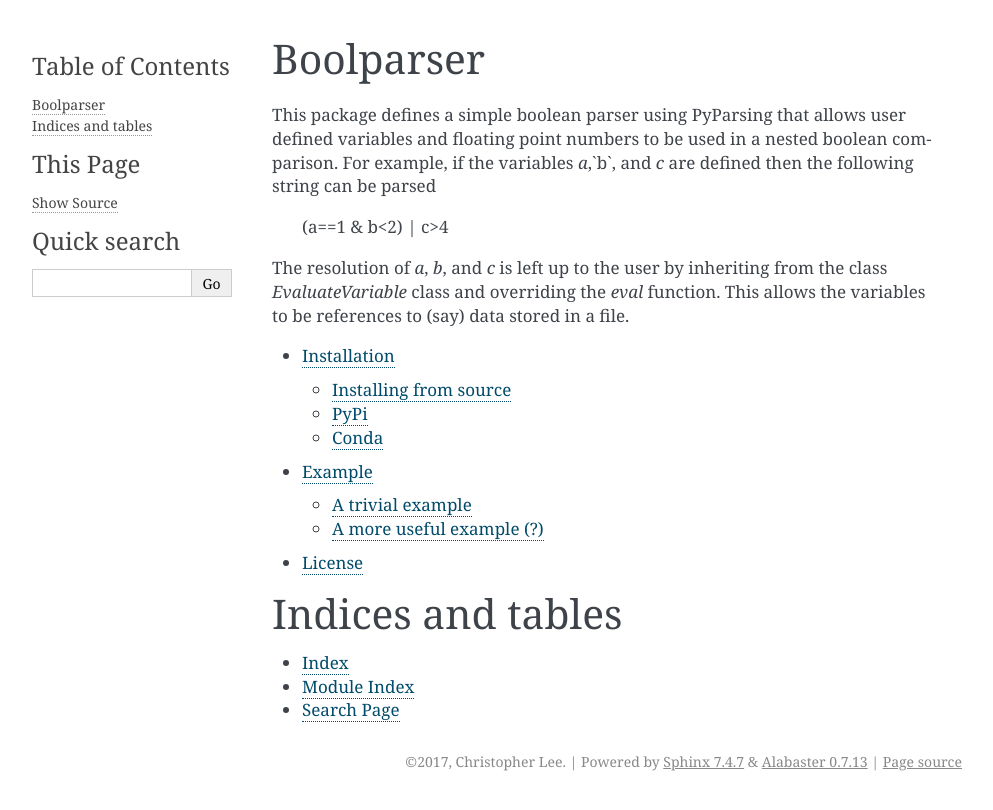
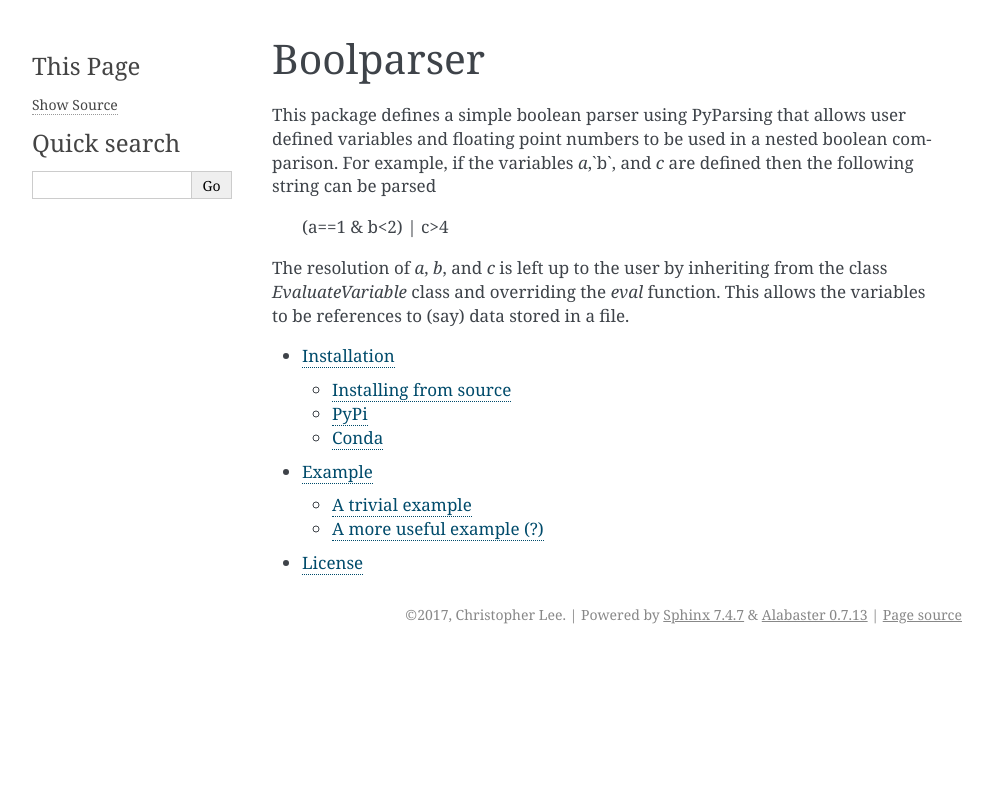
Before and after one commit to eelsirhc/boolparser, a Sphinx documentation site: the page built from doc/index.rst, in a window 1280 px wide. Shown: the top 810 px of the page, without its empty margins (148-1141 px from the left). Built offline with Sphinx 7.4.7, drawn with Linux system fonts in a browser that asks for light colours.

Commit message:
update doc

```diff
--- a/doc/index.rst
+++ b/doc/index.rst
@@ -21,11 +21,3 @@
    installation
    example
    license
-
-
-Indices and tables
-==================
-
-* :ref:`genindex`
-* :ref:`modindex`
-* :ref:`search`
--- a/doc/installation.rst
+++ b/doc/installation.rst
@@ -45,7 +45,7 @@
 
    conda install boolparser
 
-You can get the package from a few channels `eelsirhc`_, `auto`_, and `pypi <https://anaconda.org/pypi/boolparser>`__, either by adding a ``-c CHANNEL`` to the conda command or adding the channel to your configuration (`help`_).
+You can get the package from a few channels `chrislee`_, `auto`_, and `pypi <https://anaconda.org/pypi/boolparser>`__, either by adding a ``-c CHANNEL`` to the conda command or adding the channel to your configuration (`help`_).
 
 .. _PyParsing: http://pyparsing.wikispaces.com/
 .. _Github: https://github.com/eelsirhc/boolparser
```
